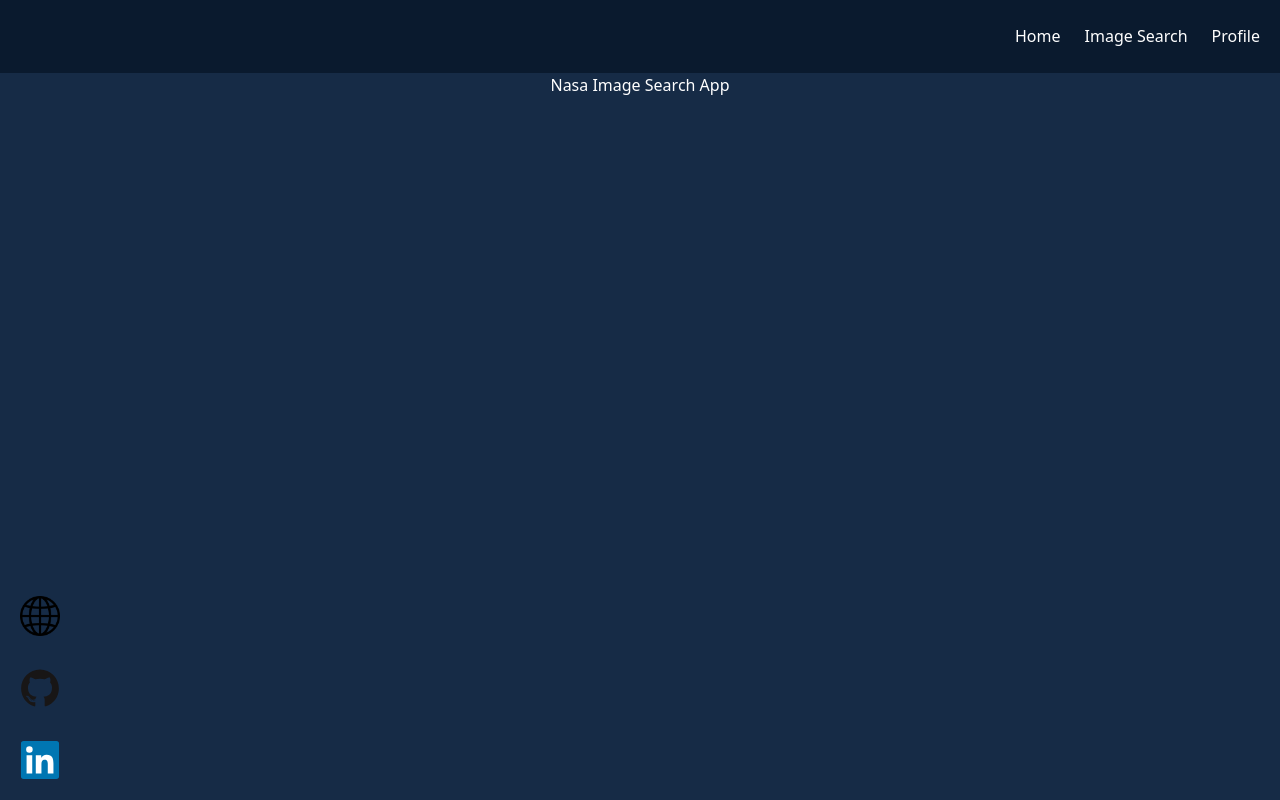
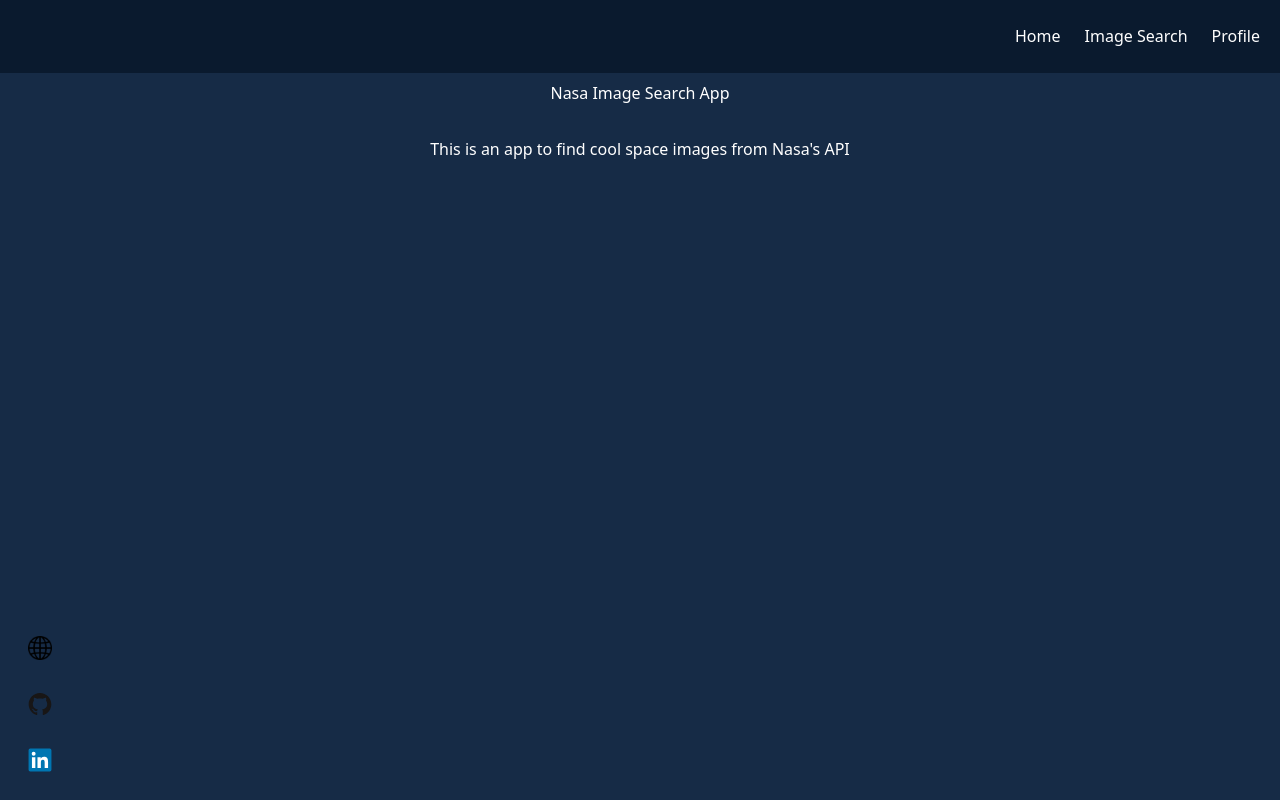
Before and after one commit to TimAngus321/deep_space, a Nuxt app: page / in a window 1280 px wide. Built offline with nearby package versions, Linux system fonts and the light colour scheme.

Commit message:
add info

```diff
--- a/components/Header.vue
+++ b/components/Header.vue
@@ -7,7 +7,7 @@
     <nav class="flex flex-row gap-6 p-2 pr-5 align-middle items-center">
       <NuxtLink to="/" class="align"><span>Home</span></NuxtLink>
       <NuxtLink to="/space-image-search"><span>Image Search</span></NuxtLink>
-      <p>Profile</p>
+      <span>Profile</span>
     </nav>
   </header>
 </template>
--- a/components/Sidebar.vue
+++ b/components/Sidebar.vue
@@ -1,6 +1,6 @@
 <template>
   <aside class="h-full flex basis-20 text-textDefault bg-secondary">
-    <div class="flex flex-col-reverse gap-8 p-5">
+    <div class="flex flex-col-reverse gap-8 p-7">
       <a href="https://www.linkedin.com/in/timothy-angus-b94969113/">
         <img src="@/assets/icons/linkedin-original.svg" alt="Linkedin" />
       </a>
--- a/pages/index.vue
+++ b/pages/index.vue
@@ -1,8 +1,11 @@
 <template>
-    <main class="flex flex-grow justify-center h-full text-textDefault">
+    <main class="flex flex-col gap-4  flex-grow h-full text-textDefault">
     <header class="flex justify-center">
-        <h1>Nasa Image Search App</h1>
+        <h1 class="p-2">Nasa Image Search App</h1>
     </header>
+    <div class="flex p-2 justify-center">
+        <p>This is an app to find cool space images from Nasa's API</p>
+    </div>
 </main>
 </template>
 
```
